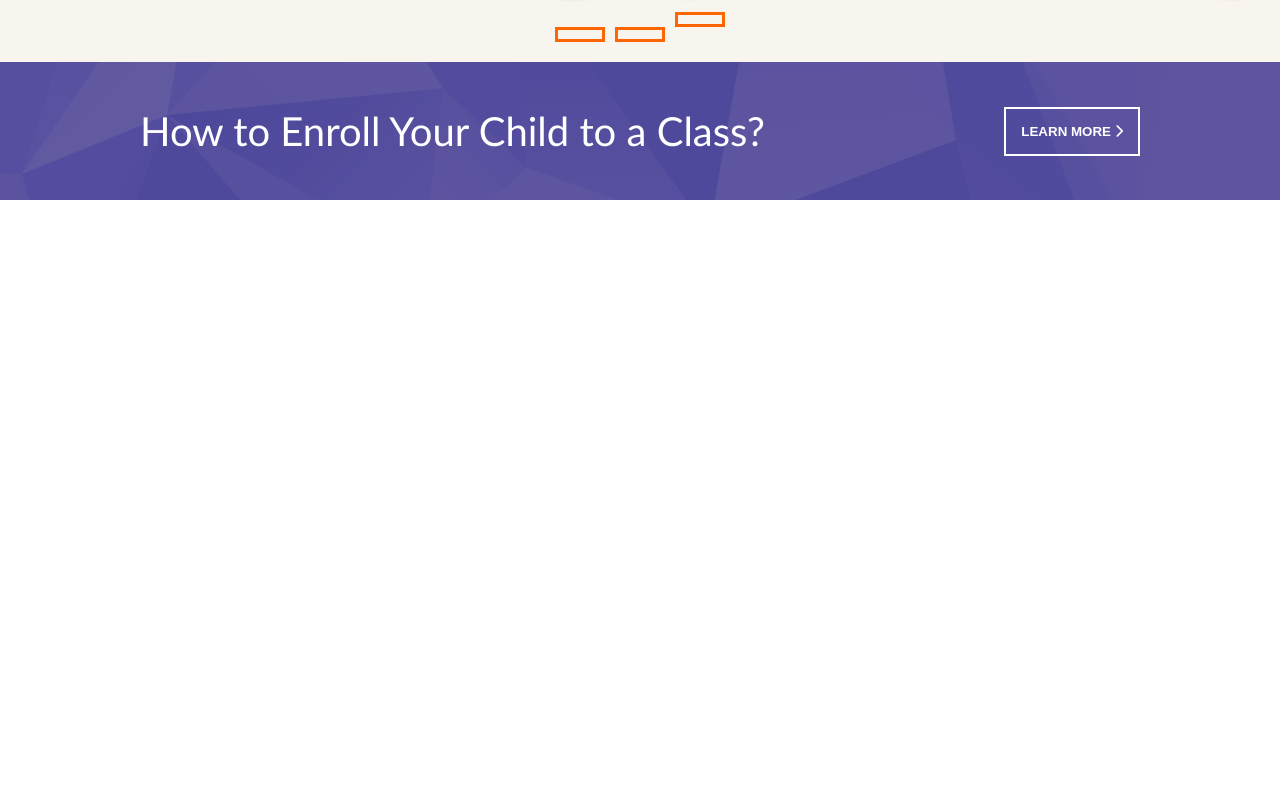
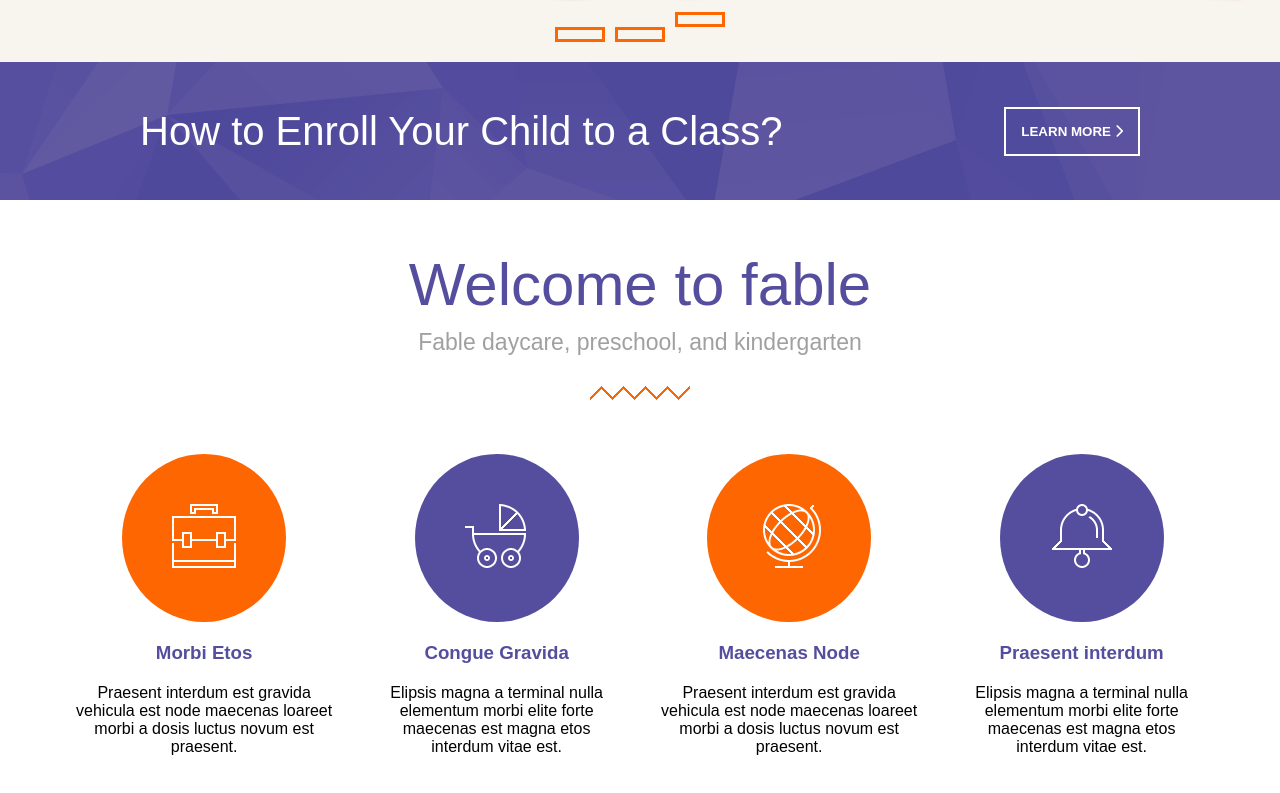
Before and after one commit to Giotreglia/proj-html-vuejs, a Vue app: page / in a window 1280 px wide. Shown: the part 663-1456 px from the top of the page. Before the commit the page ends 863 px from the top, so only its background shows below. Built offline with nearby package versions, Linux system fonts and the light colour scheme.

Commit message:
Sezione Welcome

```diff
--- a/src/App.vue
+++ b/src/App.vue
@@ -1,22 +1,22 @@
 <script>
-import { store } from '../src/store'
 import AppHeader from './components/AppHeader.vue';
+import AppMain from './components/AppMain.vue';
 
 export default {
   components: {
-    AppHeader
-  },
-  data() {
-    return {
-      store
-    }
-  },
+    AppHeader,
+    AppMain
+  }
 }
 
 </script>
 
 <template>
+  <!-- Header -->
   <AppHeader />
+
+  <!-- Main -->
+  <AppMain />
 </template>
 
 <style lang="scss" scoped>
--- /dev/null
+++ b/src/components/AppMain.vue
@@ -0,0 +1,19 @@
+<script>
+import Welcome from '../components/Welcome.vue';
+
+export default {
+    name: 'AppMain',
+    components: {
+        Welcome
+    }
+}
+</script>
+<template>
+    <main>
+        <Welcome />
+    </main>
+</template>
+<style lang="scss">
+@use '../styles/general.scss';
+@use '../styles/partials/variables' as *;
+</style>
--- /dev/null
+++ b/src/components/Card.vue
@@ -0,0 +1,38 @@
+<script>
+export default {
+    name: 'Card',
+    props: {
+        img: String,
+        title: String,
+        text: String,
+        color: String
+    }
+}
+</script>
+<template>
+    <div class="card">
+        <div class="card-img-container" :class="color">
+            <img :src="img" alt="">
+        </div>
+        <h3 class="primary">{{ title }}</h3>
+        <p>{{ text }}</p>
+    </div>
+</template>
+<style lang="scss" scoped>
+@use '../styles/general.scss';
+@use '../styles/partials/variables' as *;
+
+.card {
+    display: flex;
+    flex-direction: column;
+    align-items: center;
+    text-align: center;
+    gap: 20px;
+    padding: 20px;
+}
+
+.card-img-container {
+    padding: 50px;
+    border-radius: 50%;
+}
+</style>
--- /dev/null
+++ b/src/components/Welcome.vue
@@ -0,0 +1,100 @@
+<script>
+import Card from './Card.vue'
+export default {
+    name: 'Welcome',
+    components: {
+        Card
+    },
+    data() {
+        return {
+            welcomeList: [
+                {
+                    image: 'src/assets/images/schoolbag_alt.png',
+                    title: 'Morbi Etos',
+                    text: 'Praesent interdum est gravida vehicula est node maecenas loareet morbi a dosis luctus novum est praesent.',
+                    color: 'bg-secondary'
+                },
+                {
+                    image: 'src/assets/images/stroller_alt.png',
+                    title: 'Congue Gravida',
+                    text: 'Elipsis magna a terminal nulla elementum morbi elite forte maecenas est magna etos interdum vitae est.',
+                    color: 'bg-primary'
+                },
+                {
+                    image: 'src/assets/images/globe_alt.png',
+                    title: 'Maecenas Node',
+                    text: 'Praesent interdum est gravida vehicula est node maecenas loareet morbi a dosis luctus novum est praesent.',
+                    color: 'bg-secondary'
+                },
+                {
+                    image: 'src/assets/images/bell_alt.png',
+                    title: 'Praesent interdum',
+                    text: 'Elipsis magna a terminal nulla elementum morbi elite forte maecenas est magna etos interdum vitae est.',
+                    color: 'bg-primary'
+                }
+            ]
+        }
+    },
+}
+</script>
+<template>
+    <section id="welcome">
+
+        <!-- Welcome header -->
+        <div id="welcome-header">
+            <span class="welcome-title primary">Welcome to fable</span>
+            <span class="welcome-subtitle">Fable daycare, preschool, and kindergarten</span>
+            <div class="welcome-img-container">
+                <img src="src\assets\images\header_divider.png" alt="divisore">
+            </div>
+        </div>
+
+        <!-- Welcome list -->
+        <div id="welcome-list-container">
+            <div class="card-container" v-for="(card, i) in welcomeList" :key="i">
+                <Card :img="card.image" :title="card.title" :text="card.text" :color="card.color" />
+            </div>
+        </div>
+
+
+    </section>
+</template>
+<style lang="scss" scoped>
+@use '../styles/general.scss';
+@use '../styles/partials/variables' as *;
+
+#welcome {
+    padding: 50px 0;
+    max-width: 1170px;
+    margin: auto;
+}
+
+#welcome-header {
+    text-align: center;
+
+    .welcome-title {
+        font-size: 60px;
+        display: block;
+        margin-bottom: 10px;
+    }
+
+    .welcome-subtitle {
+        font-size: 23px;
+        color: rgb(160, 160, 160);
+    }
+
+    .welcome-img-container {
+        padding: 30px 0;
+
+    }
+}
+
+#welcome-list-container {
+    display: flex;
+}
+
+.card-container {
+    display: flex;
+    justify-content: center;
+}
+</style>
--- a/src/styles/general.scss
+++ b/src/styles/general.scss
@@ -7,7 +7,7 @@
 }
 
 body {
-    font-family: 'Gill Sans', 'Gill Sans MT', Calibri, 'Trebuchet MS', sans-serif;
+    font-family: Arial, Helvetica, sans-serif;
 }
 
 .btn {
@@ -26,6 +26,22 @@ body {
     }
 }
 
+.primary {
+    color: $color-primary;
+}
+
+.secondary {
+    color: $color-secondary;
+}
+
+.bg-primary {
+    background-color: $color-primary;
+}
+
+.bg-secondary {
+    background-color: $color-secondary;
+}
+
 .btn-white {
     background-color: transparent;
     border: solid 2px white;
```
